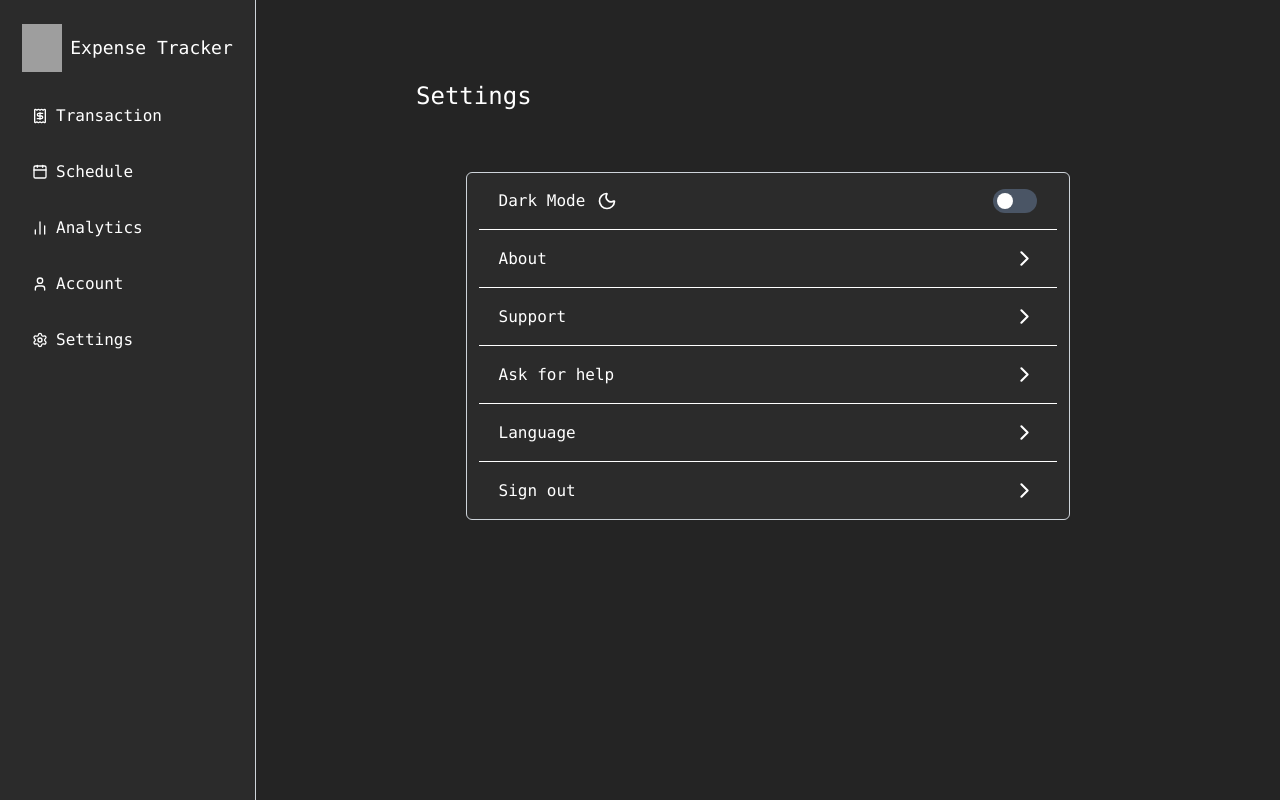
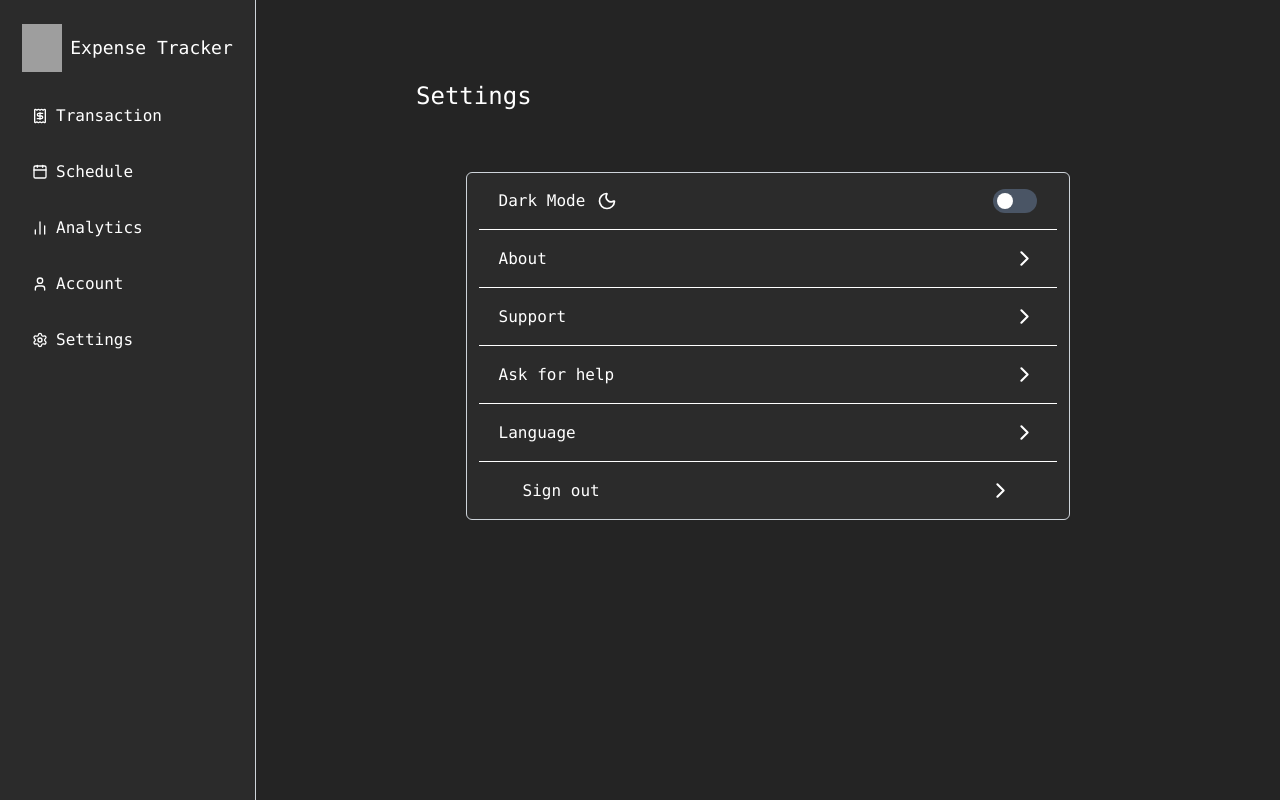
Before and after one commit to Ein-shen/Finance_tracker, a React (Vite) app in the folder client/: page /dashboard/settings in a window 1280 px wide. Built offline with nearby package versions, Linux system fonts and the light colour scheme; no server answers; grey boxes are pictures that could not be loaded.

Commit message:
added changes in the button border schedule delte confirmation

```diff
--- a/client/src/pages/user/Schedule.jsx
+++ b/client/src/pages/user/Schedule.jsx
@@ -563,7 +563,7 @@ export const Schedule = () => {
                   setSelectedSchedule(null)
                 }}
                 disabled={loading}
-                className="w-full  rounded-md py-2 font-mono theme-text theme-border theme-hover disabled:opacity-50"
+                className="w-full  rounded-md border border-white/10 py-2 font-mono theme-text theme-border theme-hover disabled:opacity-50"
               >
                 Cancel
               </button>
@@ -571,7 +571,7 @@ export const Schedule = () => {
                 type="button"
                 onClick={handleDeleteSchedule}
                 disabled={loading}
-                className="bg-red-500 w-full rounded-md py-2 font-mono theme-text theme-border theme-hover disabled:opacity-50"
+                className="bg-red-500 w-full border border-white/10 rounded-md py-2 font-mono theme-text theme-border theme-hover disabled:opacity-50"
               >
                 {loading ? 'Deleting...' : 'Delete'}
               </button>
--- a/client/src/pages/user/Settings.jsx
+++ b/client/src/pages/user/Settings.jsx
@@ -95,7 +95,7 @@ export const Settings = () => {
           <ChevronRight size={25} />
         </button>
 
-        <span className=" font-mono text-md transition-colors hover:opacity-80 flex items-center justify-between">
+        <span className=" px-6 font-mono text-md transition-colors hover:opacity-80 flex items-center justify-between">
             <Signout />
 
         </span>
--- a/client/src/pages/user/Signout.jsx
+++ b/client/src/pages/user/Signout.jsx
@@ -18,7 +18,7 @@ export const Signout = () => {
   return (
     <button
       onClick={handleSignOut}
-      className='w-full  sm:px-8 md:px-12 lg:px-5 font-mono text-md transition-colors hover:opacity-80 flex items-center justify-between'
+      className=' w-full  sm:px-8 md:px-12 lg:px-5 font-mono text-md transition-colors hover:opacity-80 flex items-center justify-between'
     >
       Sign out
       <ChevronRight size={25} />
```
